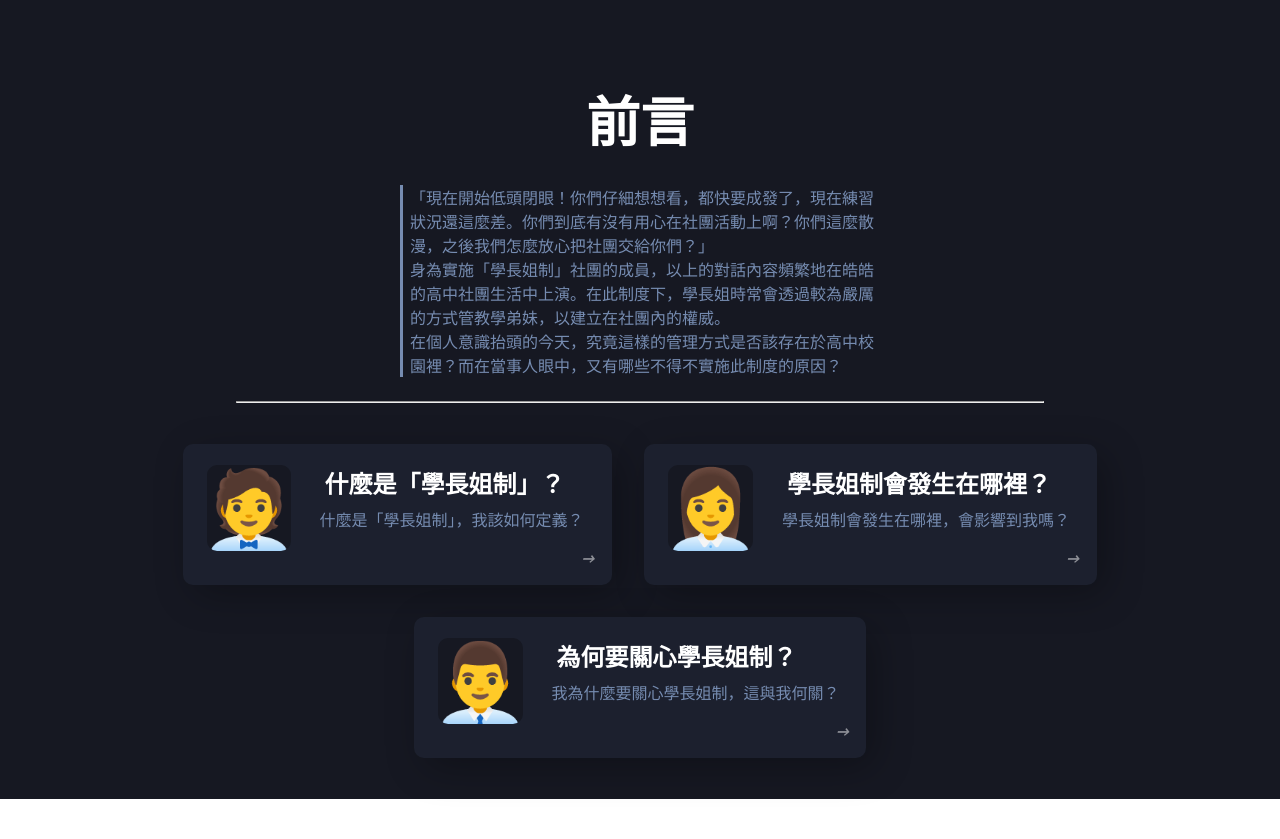
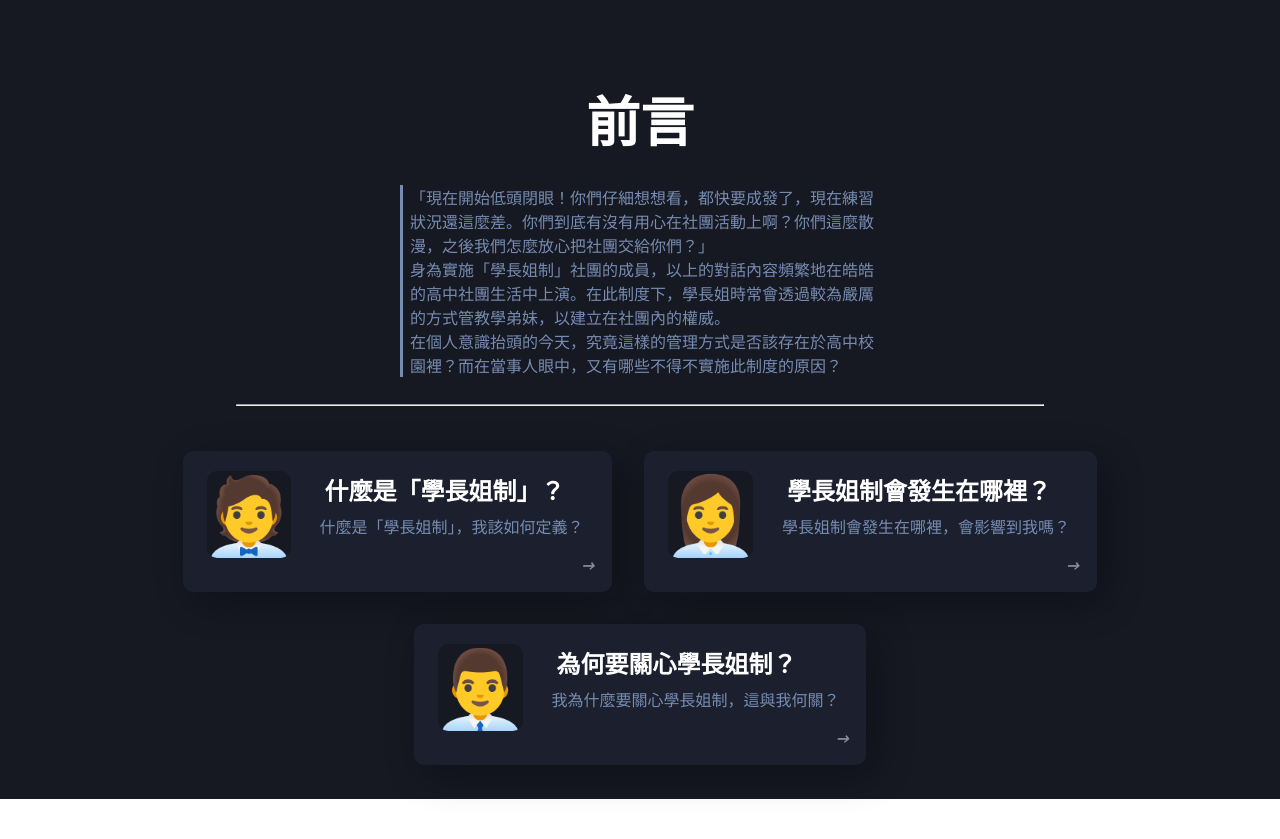
Before and after one commit to ruby0322/a-peek-in-school-club-website, a Flask app: page /home/ in a window 1280 px wide. Shown: the part 801-1640 px from the top of the page. Run offline with Flask 2, Linux system fonts and the light colour scheme; some libraries are stand-ins or nearby versions; some web fonts are replaced.

Commit message:
New Content

```diff
--- a/templates/index.html
+++ b/templates/index.html
@@ -164,7 +164,7 @@
 					</p>
 				</div>
 			</div>
-			<hr style="margin-bottom: 1.6rem; margin-top: .5rem;">
+			<hr style="margin-bottom: 1.8rem; margin-top: .7rem;">
 			<div class="tags">
 			<a class="hover-scale tag comment shadow" style="cursor: pointer;" data-modal-target="#faq1">
 				<div class="avatar" style="background-color: #161822; ">
```
